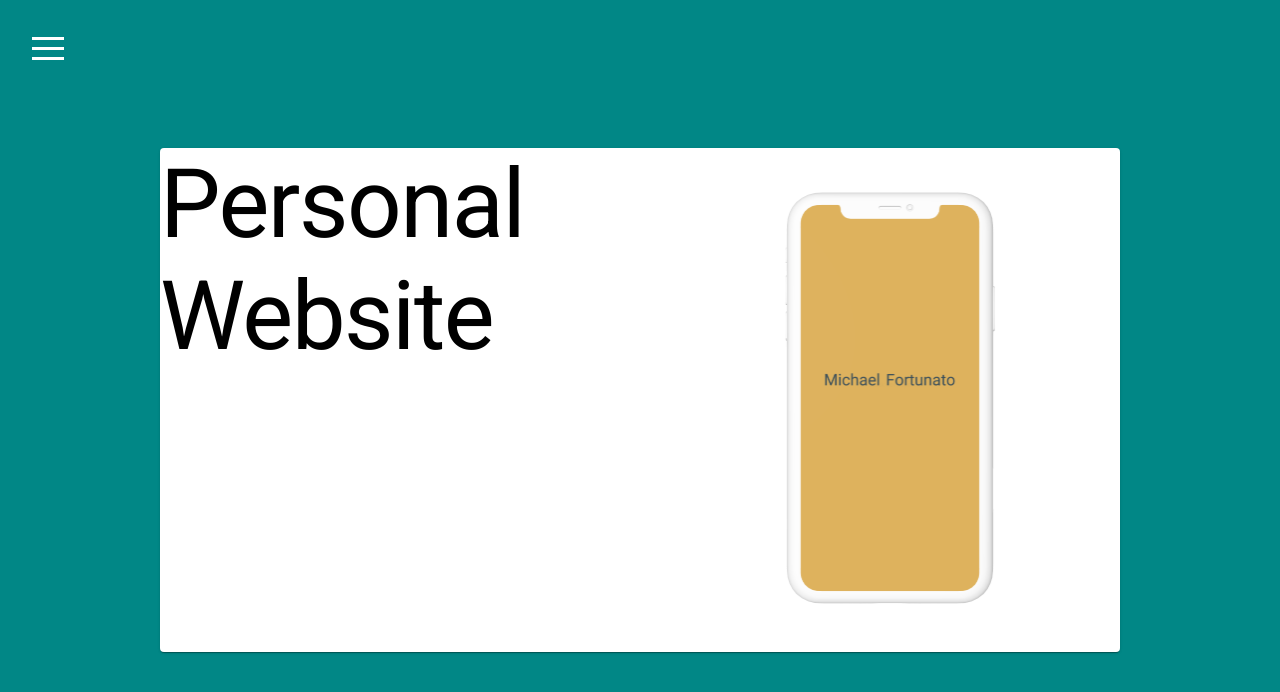
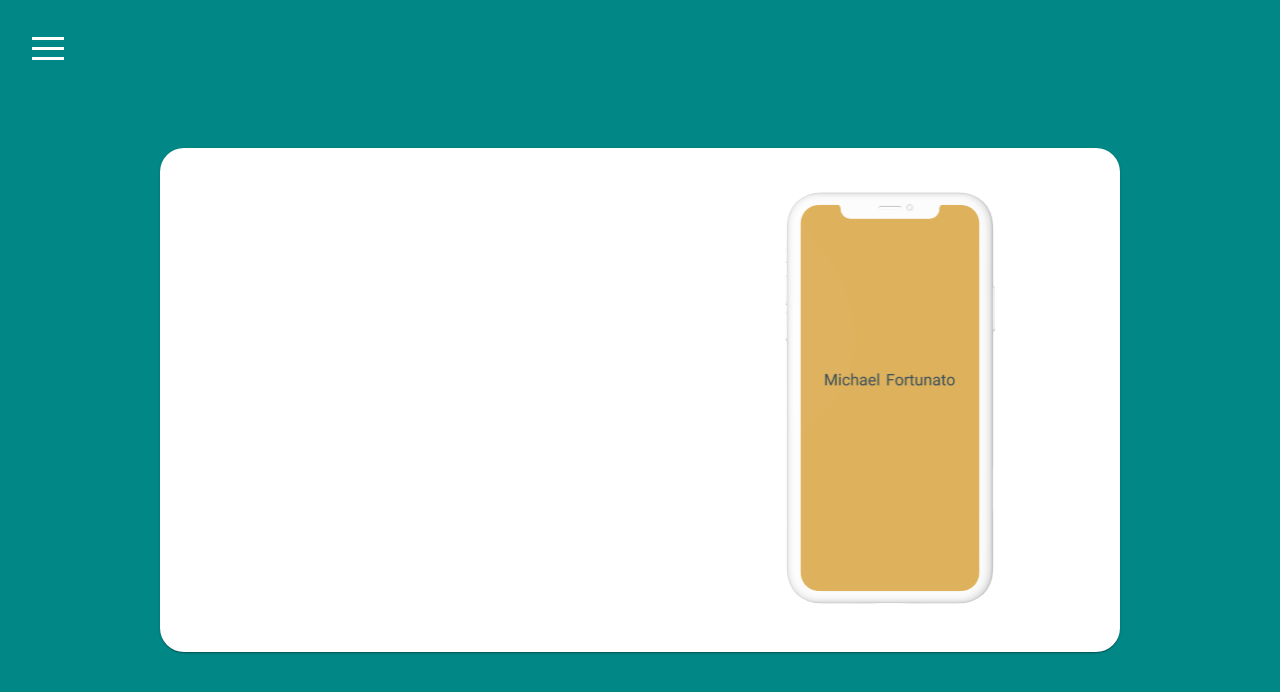
Before and after one commit to michaelfortunato/personal-website, a Next.js app: page /projects in a window 1280 px wide. Shown: the top 692 px of the page. Built offline with nearby package versions, Linux system fonts and the light colour scheme.

Commit message:
done for the night lol

```diff
--- a/pages/projects.tsx
+++ b/pages/projects.tsx
@@ -12,11 +12,15 @@ export default function Projects(props: any) {
         justifyContent="center"
         style={{ height: "100vh" }}
       >
-        <Grid component={Paper} container item xs={9}>
+        <Grid
+          component={Paper}
+          style={{ borderRadius: 24 }}
+          container
+          item
+          xs={9}
+        >
           <Grid item xs={6}>
-            <Typography variant="h1" style={{ color: "black" }}>
-              Personal Website
-            </Typography>
+            <Typography variant="h1">Personal Website</Typography>
           </Grid>
           <Grid item xs={6}>
             <Image
```
